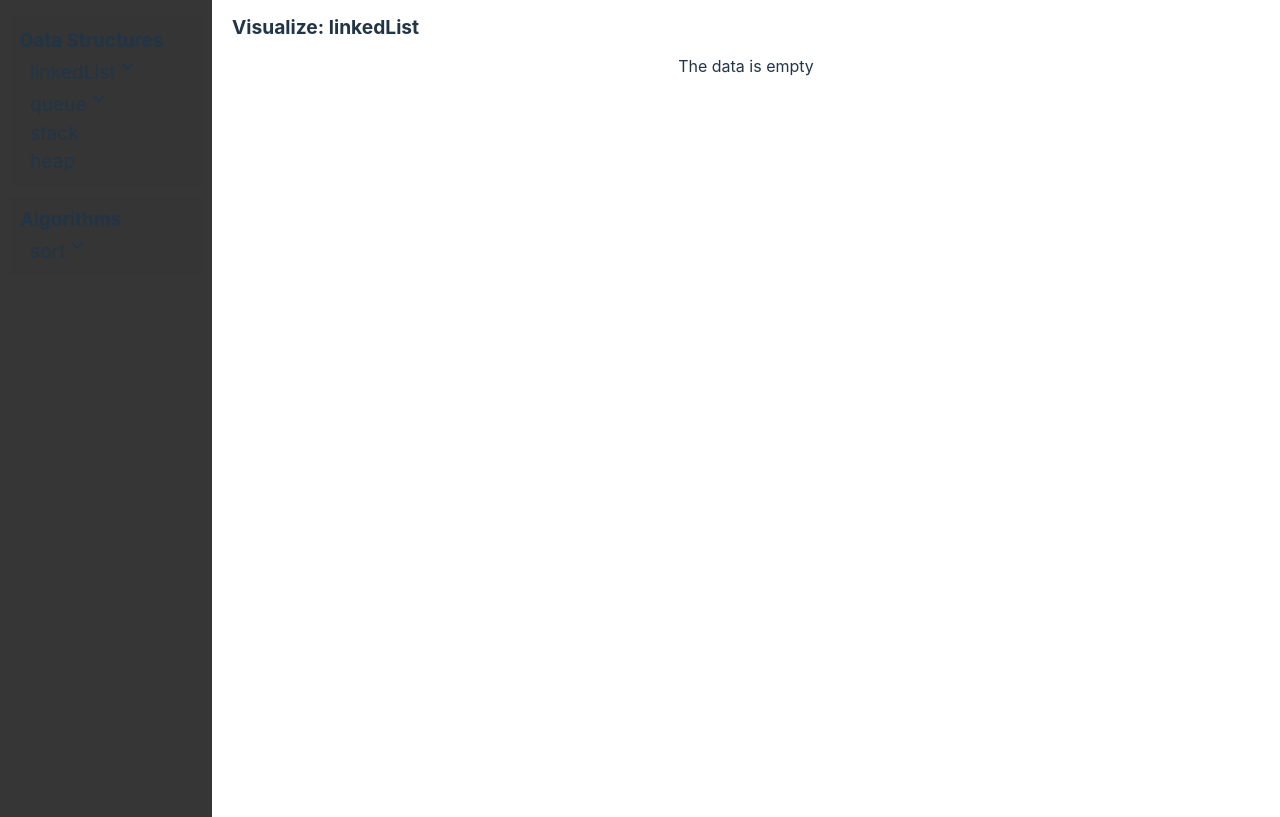
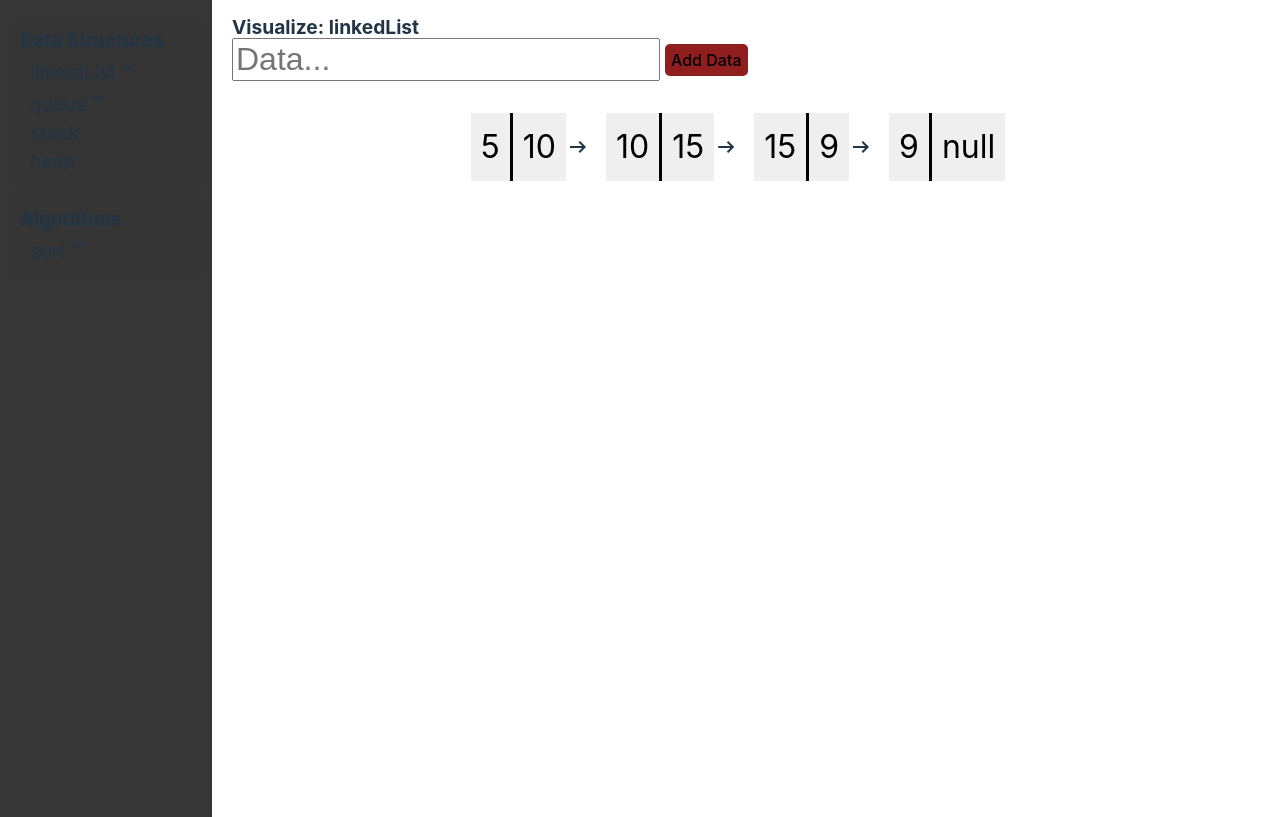
Before and after one commit to m1liaron/DAS-visualization, a website built with Vite: page index.html in a window 1280 px wide. Both pictures are taken after a click on the element "linkedList". Shown: the part 121-938 px from the top of the page. Built offline with nearby package versions, Linux system fonts and the light colour scheme.

Commit message:
feat: add input
Took 16 minutes

```diff
--- a/src/components/loadVisualization.js
+++ b/src/components/loadVisualization.js
@@ -1,4 +1,5 @@
 import { algorithms, dataStructures } from "../data/data.js";
+import {LinkedList} from "../dataStructures/linkedList.js";
 
 function findItemByName (viewName, data) {
     for(let item of data) {
@@ -15,6 +16,12 @@ function findItemByName (viewName, data) {
     }
     return null
 }
+
+const linkedList = new LinkedList();
+linkedList.append(5);
+linkedList.append(10);
+linkedList.append(15);
+linkedList.append(9);
 
 export async function loadVisualization(viewName, type) {
     const content = document.querySelector('.visualization-container');
@@ -35,7 +42,19 @@ export async function loadVisualization(viewName, type) {
         const module = await import(/* @vite-ignore */selected.module);
         title.textContent = `Visualize: ${selected.name}`;
         selectedDasContainer.appendChild(title)
-        content.innerHTML = module.render ? module.render() : module.default.render();
+        content.innerHTML = module.render ? module.render(linkedList) : module.default.render(linkedList);
+
+        const inputContainer = document.createElement("div");
+        inputContainer.classList.add('input-container')
+        const input = document.createElement("input");
+        input.classList.add("add-input");
+        input.placeholder = "Data..."
+        const addButton = document.createElement("button");
+        addButton.textContent = "Add Data";
+        addButton.classList.add("add-button");
+        inputContainer.appendChild(input);
+        inputContainer.appendChild(addButton);
+        selectedDasContainer.appendChild(inputContainer);
   } catch (error) {
     console.error(`Error loading ${viewName}:`, error);
     content.innerHTML = `<p>Error loading ${viewName} visualization</p>`;
--- a/src/dataStructures/linkedList.js
+++ b/src/dataStructures/linkedList.js
@@ -46,7 +46,7 @@ export function render(data) {
         html += `
             <div class="node">
                 <p class="square right-border">${current.data}</p>
-                <p class="square">${current.next}</p>
+                <p class="square">${current.next ? current.next.data : "null"}</p>
                 ${current.next ? `<span class="material-symbols-outlined">arrow_right_alt</span>` : ""}
             </div>`;
         current = current.next;
@@ -55,3 +55,6 @@ export function render(data) {
     html += '<div></div>'
     return html;
 }
+
+
+export { LinkedList }
--- a/src/features/createElement.js
+++ b/src/features/createElement.js
@@ -4,11 +4,13 @@ function createElement({
     className,
     textContent,
     attributes: { name, value },
+    placeHolder
 }){
     const element = document.createElement(elementName);
     if(className) element.className = className;
     if(textContent) element.textContent = textContent;
     if(name) element.setAttribute(name, value);
+    if(placeHolder) element.placeHolder = placeHolder;
 
     return element;
 }
--- a/src/style.css
+++ b/src/style.css
@@ -121,6 +121,22 @@ button:focus-visible {
 }
 
 /*Common Styles For Visualization*/
+
+.input-container {
+  display: flex;
+  align-items: center;
+  gap: 5px;
+}
+
+.add-input {
+  font-size: 2rem;
+}
+
+.add-button {
+  border-radius: 5px;
+  background-color: #901E1E;
+  padding: 5px;
+}
 
 .node-container {
   display: flex;
--- /dev/null
+++ b/src/useData/linkedList.js
@@ -0,0 +1,4 @@
+import {LinkedList} from "../dataStructures/linkedList.js";
+
+
+const linkedList = new LinkedList();
```
